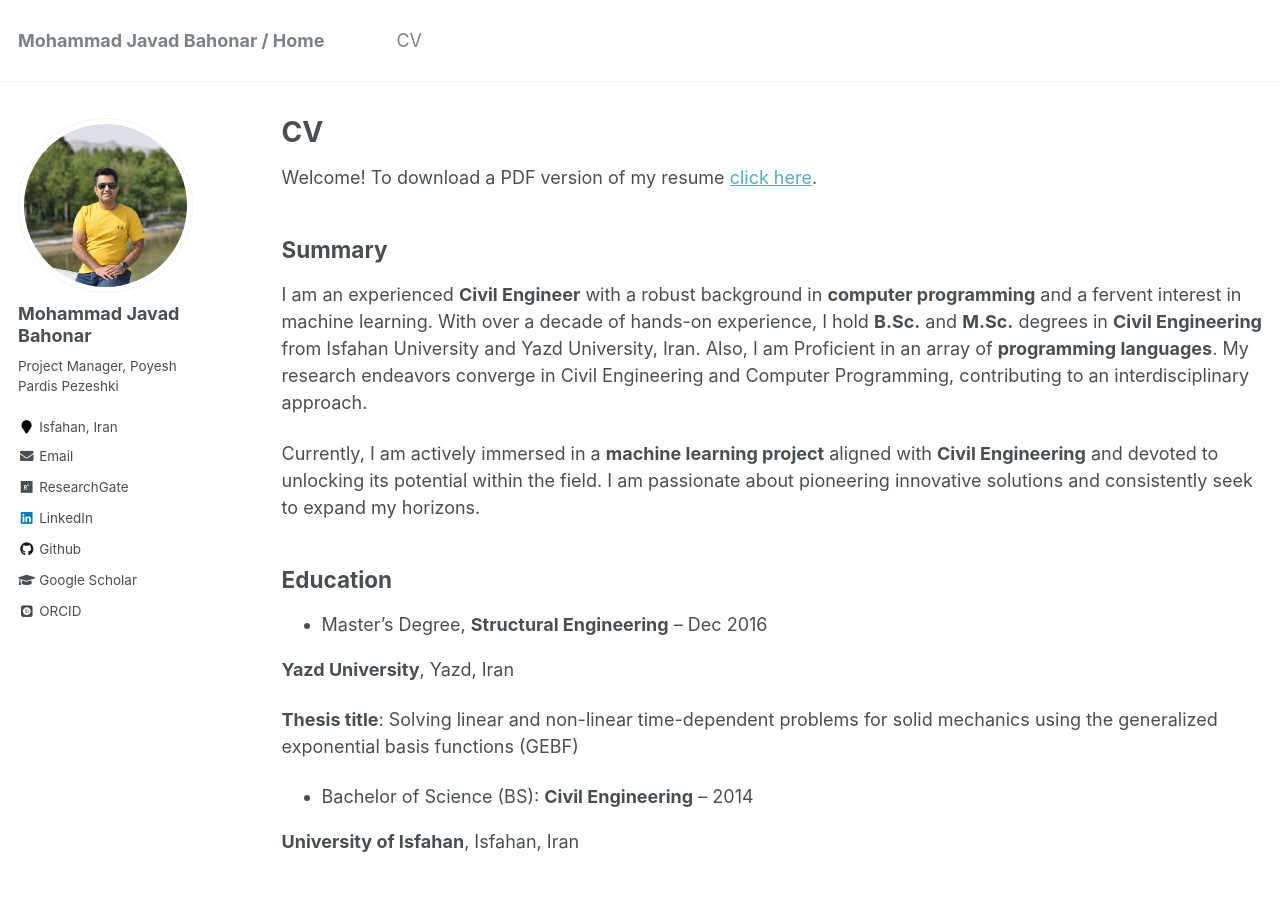
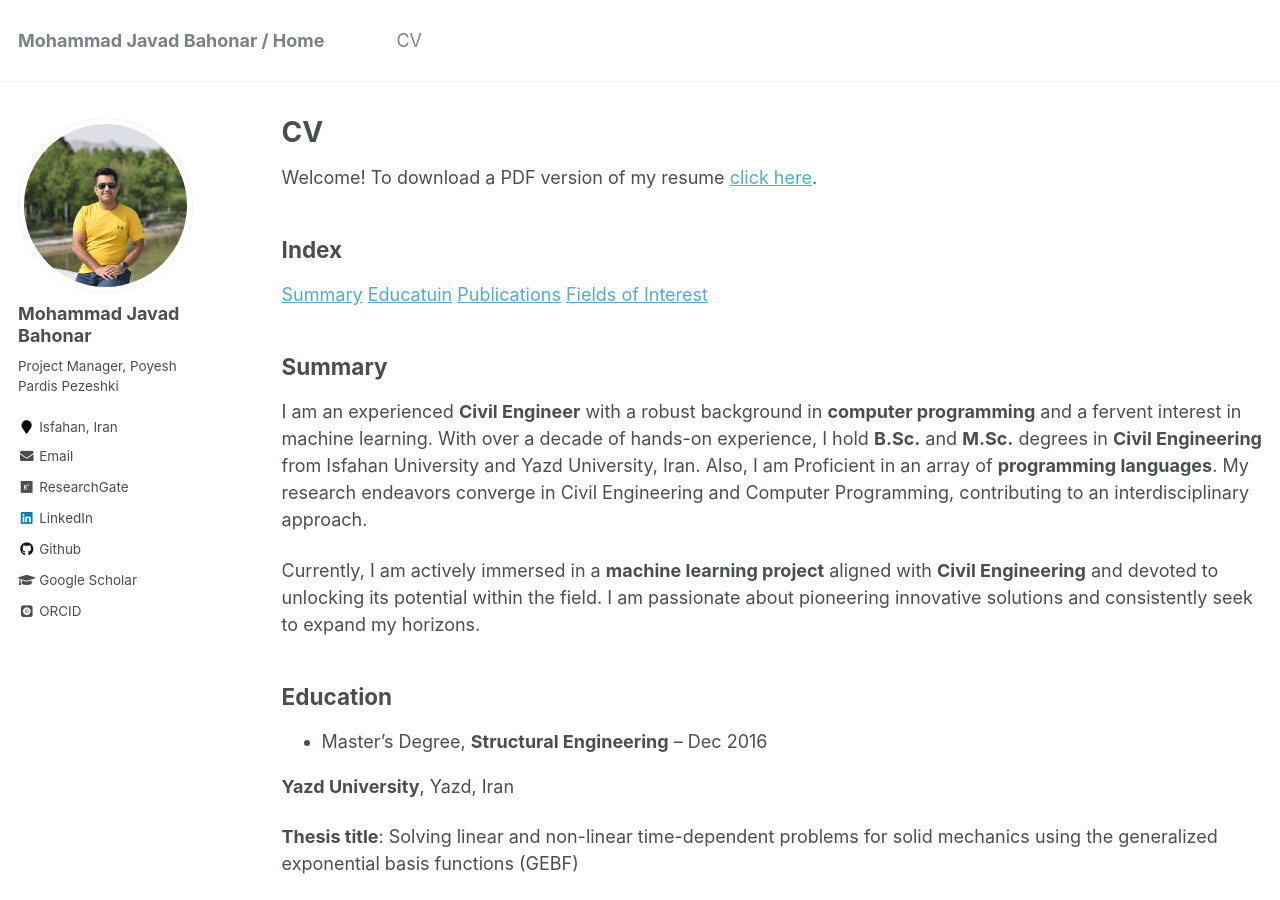
Before and after one commit to mjbahonar/mjbahonar.github.io, a Jekyll site: the page built from _pages/cv.md, in a window 1280 px wide and 900 px high. Built offline with Jekyll 4.4.1, drawn with Linux system fonts in a browser that asks for light colours; some web fonts are replaced.

Commit message:
Update cv.md

```diff
--- a/_pages/cv.md
+++ b/_pages/cv.md
@@ -10,6 +10,14 @@ redirect_from:
 {% include base_path %}
 
 Welcome! To download a PDF version of my resume [click here](https://mjbahonar.github.io/files/CV.pdf).
+
+
+## Index
+
+[Summary](#summary)
+[Educatuin](#education)
+[Publications](#publications)
+[Fields of Interest](#fields-of-interest)
 
 ## Summary
 
```
